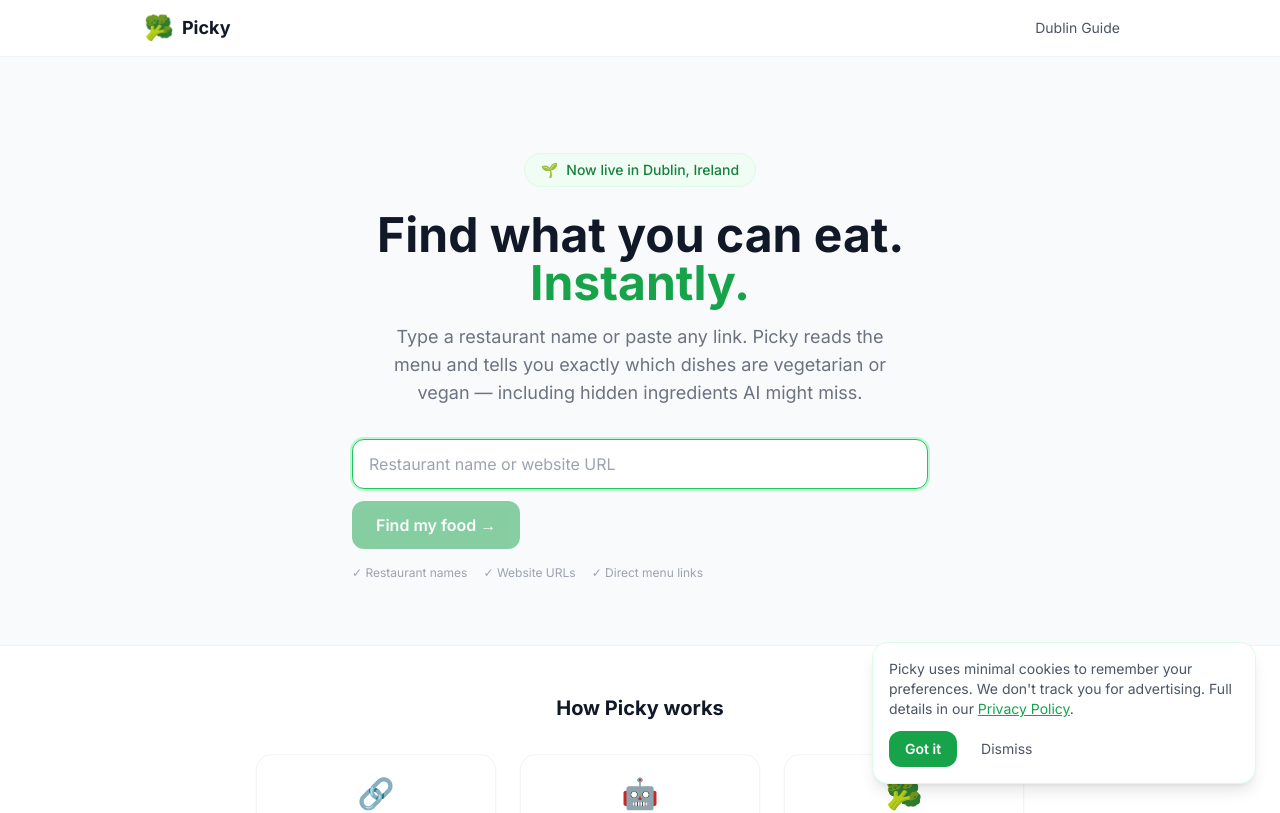
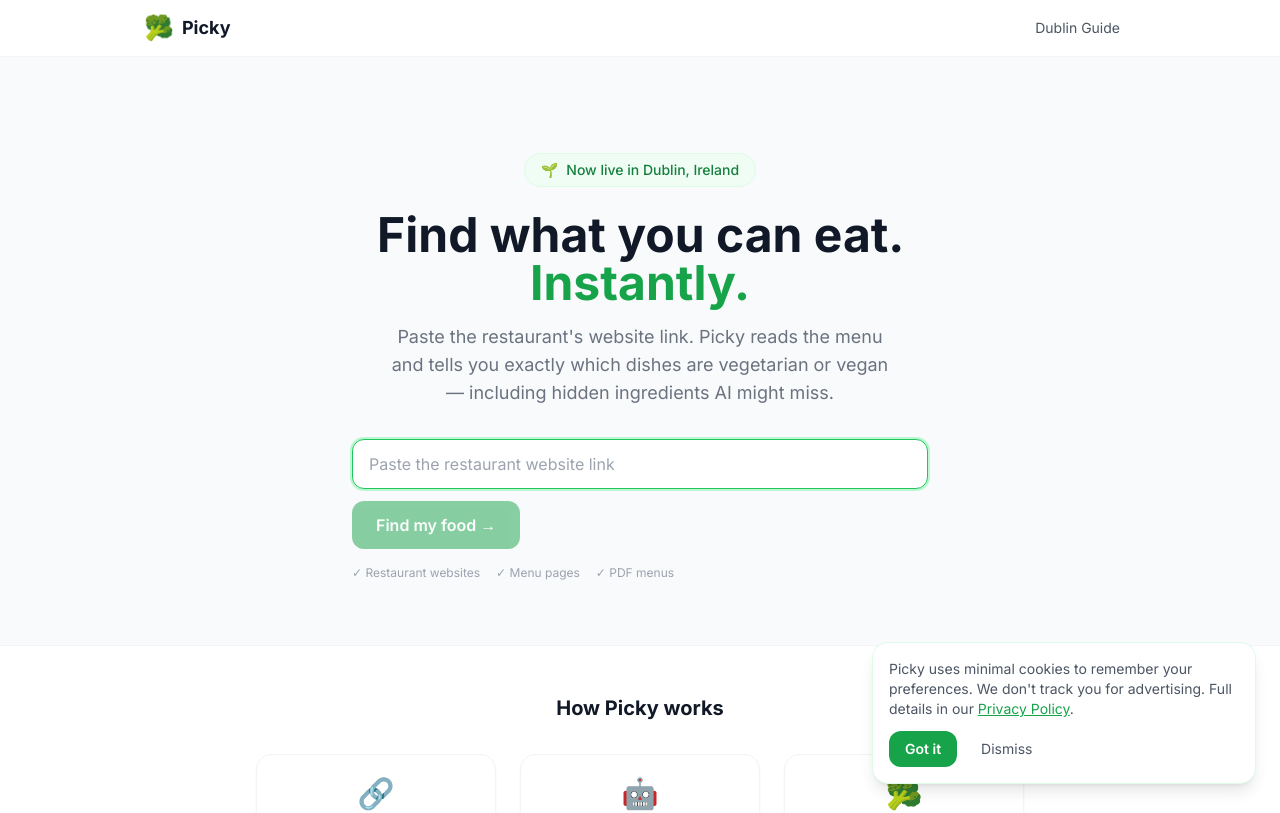
Before and after one commit to hiltonlamf/picky, a Next.js app: page / in a window 1280 px wide. Shown: the top 813 px of the page. Built offline with nearby package versions, Linux system fonts and the light colour scheme; no server answers.

Commit message:
Simplify UI copy to ask for website link only
Name search still works silently but isn't advertised. All visible copy
now asks for the restaurant's website link.

Co-Authored-By: Claude Sonnet 4.6 <noreply@anthropic.com>
Claude-Session: https://claude.ai/code/session_01XthSosNcHUe9huPaVvWUEJ

```diff
--- a/app/page.tsx
+++ b/app/page.tsx
@@ -4,7 +4,7 @@ import HeroSearch from '@/components/HeroSearch';
 export const metadata: Metadata = {
   title: 'Picky — Find your food, your way',
   description:
-    'Type a restaurant name or paste any link. Picky reads the menu and tells you exactly which dishes are vegetarian or vegan.',
+    'Paste any restaurant website link. Picky reads the menu and tells you exactly which dishes are vegetarian or vegan.',
 };
 
 export default function HomePage() {
@@ -24,8 +24,8 @@ export default function HomePage() {
           </h1>
 
           <p className="text-lg text-gray-500 mb-8 max-w-lg mx-auto">
-            Type a restaurant name or paste any link. Picky reads the menu and tells you exactly
-            which dishes are vegetarian or vegan — including hidden ingredients AI might miss.
+            Paste the restaurant's website link. Picky reads the menu and tells you exactly which
+            dishes are vegetarian or vegan — including hidden ingredients AI might miss.
           </p>
 
           <div className="flex justify-center">
@@ -42,8 +42,8 @@ export default function HomePage() {
             {[
               {
                 emoji: '🔗',
-                title: 'Paste any link',
-                desc: 'Type a restaurant name or paste any link — website, menu page, or PDF. Picky figures out the rest.',
+                title: 'Paste the link',
+                desc: 'Paste the restaurant\'s website — Picky finds the menu and figures out the rest.',
               },
               {
                 emoji: '🤖',
--- a/components/HeroSearch.tsx
+++ b/components/HeroSearch.tsx
@@ -107,11 +107,11 @@ export default function HeroSearch() {
             type="text"
             value={input}
             onChange={(e) => setInput(e.target.value)}
-            placeholder="Restaurant name or website URL"
+            placeholder="Paste the restaurant website link"
             className="input-url pr-12 text-base"
             autoComplete="off"
             autoFocus
-            aria-label="Restaurant name or URL"
+            aria-label="Restaurant website link"
           />
           {input && (
             <button
@@ -134,9 +134,9 @@ export default function HeroSearch() {
       </div>
 
       <div className="mt-4 flex flex-wrap gap-x-4 gap-y-1 text-xs text-gray-400">
-        <span>✓ Restaurant names</span>
-        <span>✓ Website URLs</span>
-        <span>✓ Direct menu links</span>
+        <span>✓ Restaurant websites</span>
+        <span>✓ Menu pages</span>
+        <span>✓ PDF menus</span>
       </div>
     </form>
   );
```
